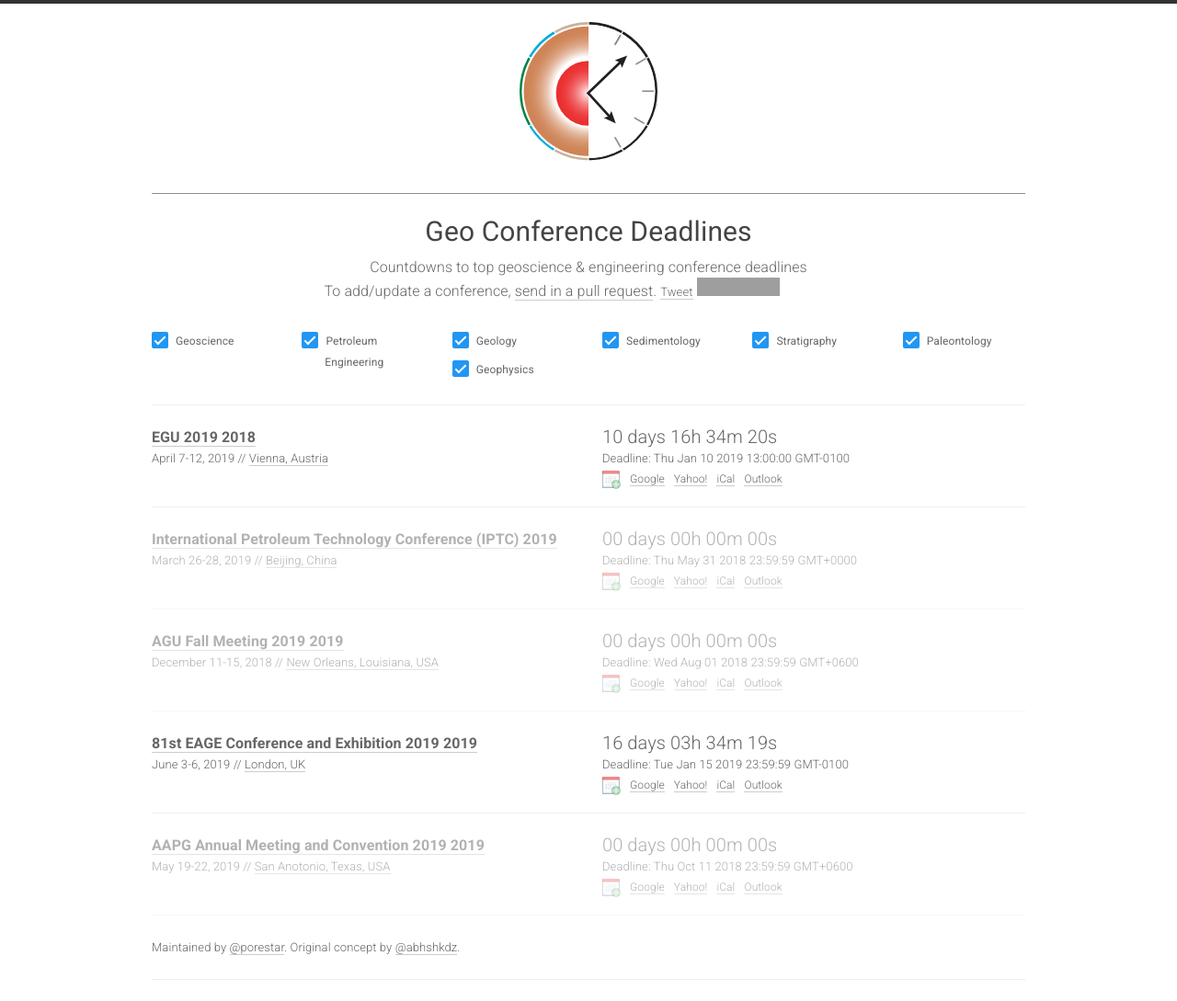
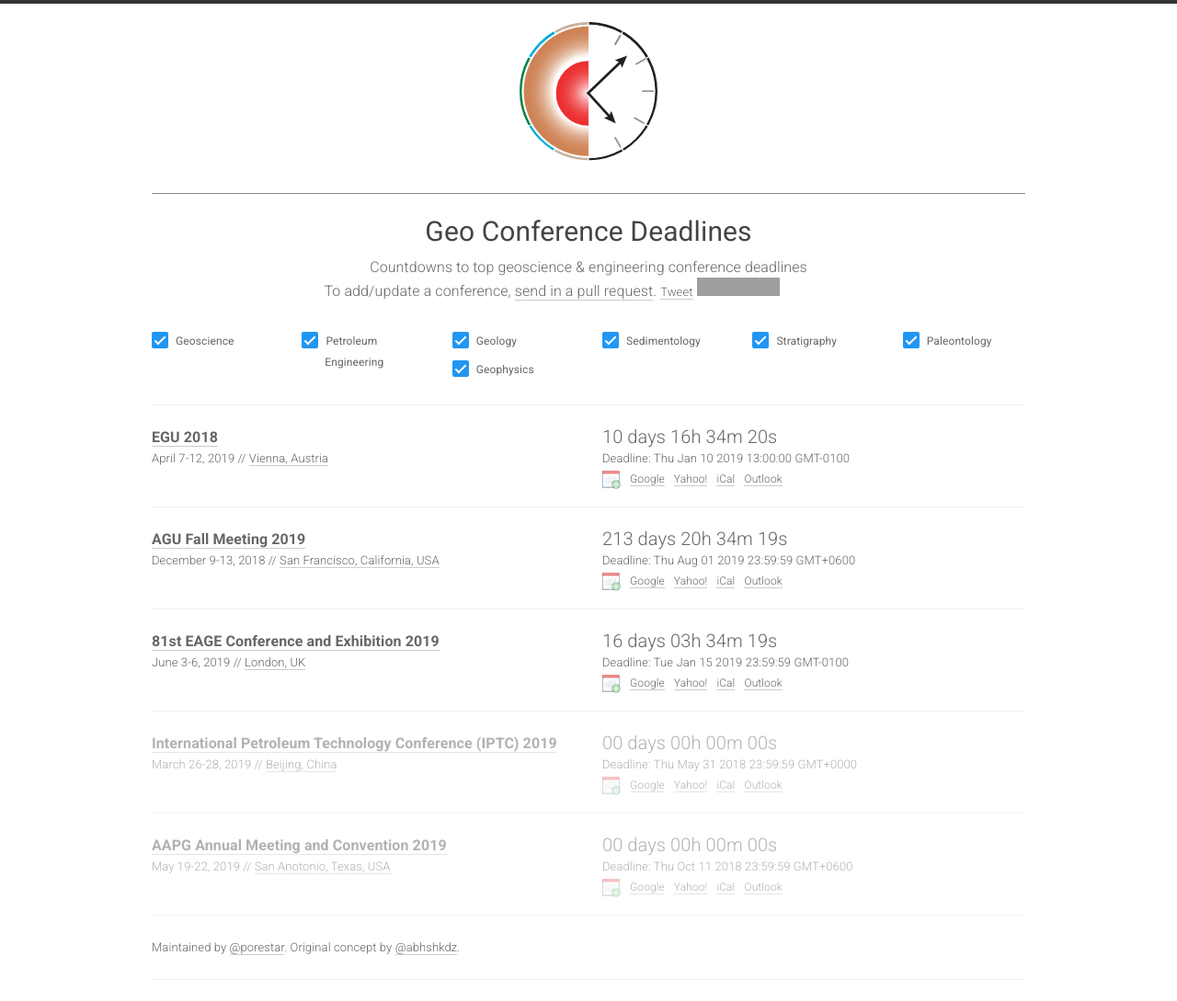
Before and after one commit to LukasMosser/geo-deadlines, a Jekyll site: the page built from index.html, in a window 1280 px wide. Shown: the whole page at 92% size. Built offline with Jekyll 4.4.1, drawn with Linux system fonts in a browser that asks for light colours; nearby versions of some CDN libraries; comment, search, counter and statistics services are not loaded; some of the changed lines change nothing that is shown; grey boxes are pictures that could not be loaded.

Commit message:
updated conference list with egu and cleaned old confs

```diff
--- a/_data/conferences.yml
+++ b/_data/conferences.yml
@@ -1,6 +1,6 @@
 
 ---
-- name: EGU 2019
+- name: EGU
   year: 2018
   id: eguviennad19
   link: https://www.egu2019.eu/
@@ -9,6 +9,27 @@
   date: April 7-12, 2019
   place: Vienna, Austria
   sub: GEOP
+
+
+- name: AGU Fall Meeting
+  year: 2019
+  id: agufallmtg19
+  link: https://fallmeeting.agu.org/2017/
+  deadline: "2019-08-01 23:59:59"
+  timezone: Etc/GMT-6
+  date: December 9-13, 2018
+  place: San Francisco, California, USA
+  sub: GEOP
+
+- name: 81st EAGE Conference and Exhibition
+  year: 2019
+  id: eagece19
+  link: https://events.eage.org/2019/EAGE%20Annual%202019
+  deadline: "2019-01-15 23:59:59"
+  timezone: Etc/GMT+1
+  date: June 3-6, 2019
+  place: London, UK
+  sub: GSCI
 
 - name: International Petroleum Technology Conference (IPTC)
   year: 2019
@@ -20,27 +41,7 @@
   place: Beijing, China
   sub: PE
 
-- name: AGU Fall Meeting 2019
-  year: 2019
-  id: agufallmtg19
-  link: https://fallmeeting.agu.org/2017/
-  deadline: "2018-08-01 23:59:59"
-  timezone: Etc/GMT-6
-  date: December 11-15, 2018
-  place: New Orleans, Louisiana, USA
-  sub: GEOP
-
-- name: 81st EAGE Conference and Exhibition 2019
-  year: 2019
-  id: eagece19
-  link: https://events.eage.org/2019/EAGE%20Annual%202019
-  deadline: "2019-01-15 23:59:59"
-  timezone: Etc/GMT+1
-  date: June 3-6, 2019
-  place: London, UK
-  sub: GSCI
-
-- name: AAPG Annual Meeting and Convention 2019
+- name: AAPG Annual Meeting and Convention
   year: 2019
   id: aapgace19
   link: https://ace.aapg.org/2019/
```
